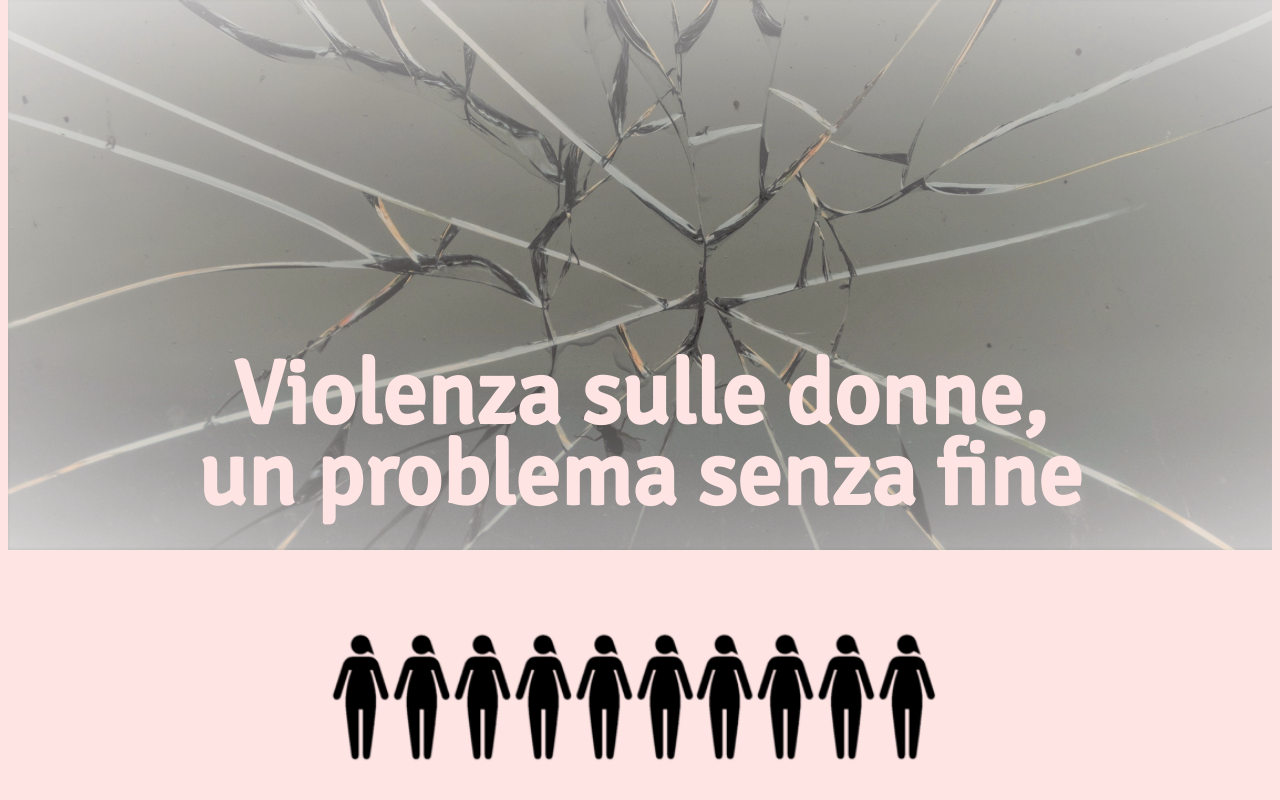
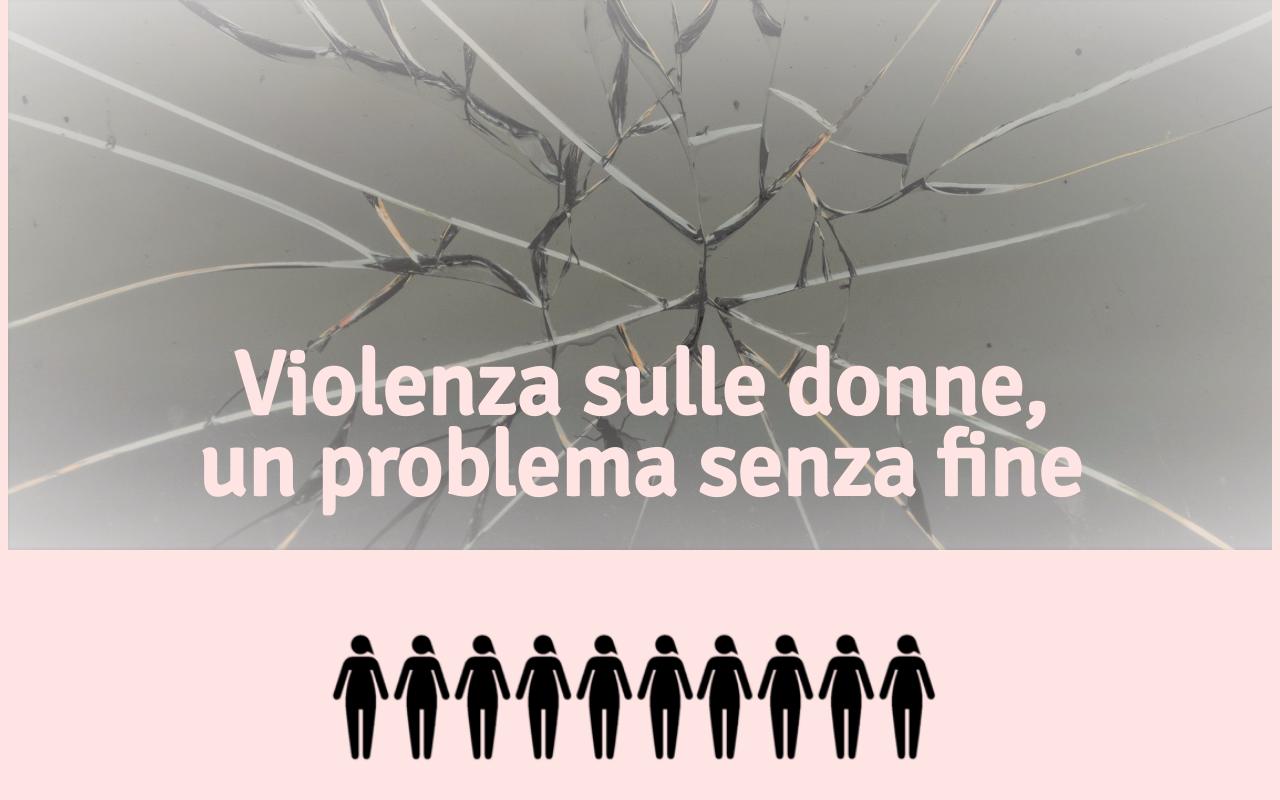
Before and after one commit to matteomatassoni00/DATA-DRIVEN, a plain HTML site: page index.html in a window 1280 px wide. Shown: the top 800 px of the page. Drawn offline with Linux system fonts and the light colour scheme; a web font is replaced by a local one.

Commit message:
Update violenza.css

```diff
--- a/violenza.css
+++ b/violenza.css
@@ -32,12 +32,12 @@ h4{font-family: 'Signika', sans-  ;}
 
 .titolo{
   font-family: 'Signika', sans-serif;
-  padding-top: 40vh;
+  padding-top: 70px;
  max-width: 70%;
  margin: auto;
  position: relative;
  top: 50%;
- transform: translateY(-50%);
+
  font-weight: 700;
  color:#ffe4e4;
  font-size: 90px;
```
